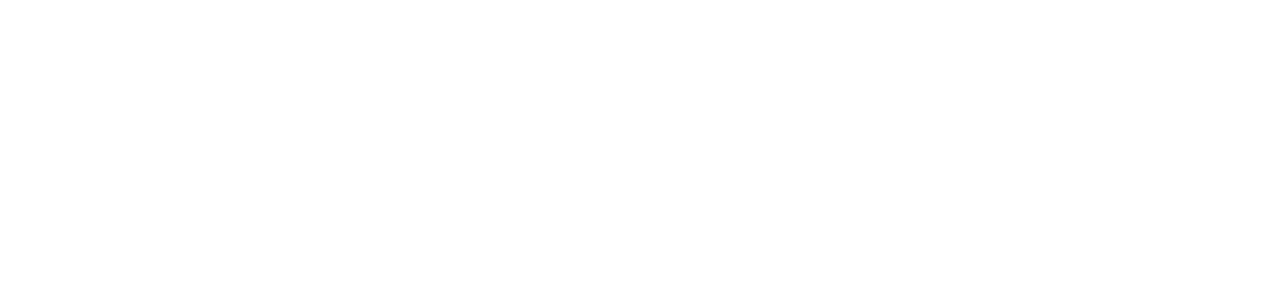
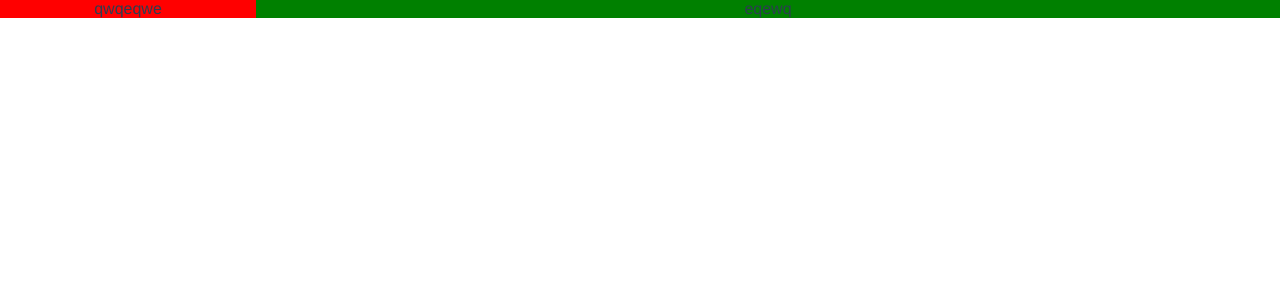
Before and after one commit to qwerOC/vueDemo, a Vue app in the folder vue/: page /#/HomeMain in a window 1280 px wide. Shown: the top 300 px of the page. Built offline with nearby package versions, Linux system fonts and the light colour scheme.

Commit message:
增加跳转

```diff
--- a/vue/src/components/HelloWorld.vue
+++ b/vue/src/components/HelloWorld.vue
@@ -72,7 +72,9 @@
       this.redex_url = UrlManager.codeImg + "?imgCodeKey=" + this.time;
     },
     click_login() {
-
+      this.$router.push({
+        path:'/HomeMain'
+      });
       var params = {
         email: this.email,
         imgCode: this.imgCode,
@@ -81,12 +83,12 @@
       };
       PublicSever.postLoginRequest(params)
         .then(res => {
-          if(res){
-          alert(res);
+          if (res) {
+            alert(res);
           }
         })
         .catch(err => {
-          alert('错误'+err);
+          alert("错误" + err);
         });
     }
   }
@@ -199,8 +201,7 @@
   width: 35%;
   height: 30px;
   margin-top: 3px;
-     cursor: pointer;
-
+  cursor: pointer;
 }
 .login_btn {
   background: #00c1e0;
--- a/vue/src/components/HomeMain.vue
+++ b/vue/src/components/HomeMain.vue
@@ -1,4 +1,15 @@
 <template>
+    <div class="main_contain">
+        <div class="main_left">
+            qwqeqwe
+        </div>
+
+        <div  class="main_right">
+            eqewq
+        </div>
+
+    </div>
+
 
 </template>
 
@@ -14,5 +25,20 @@
 </script>
 
 <style>
+.main_contain{
+    margin: 0 auto;
+    display: flex;
+    flex-direction: row;
+}
+.main_left{
+    width: 20%;
+    background-color: red;
+    height: 100%;
+}
+.main_right{
+    width: 80%;
+    background-color: green;
+    height: 100%;
+}
 
 </style>
--- a/vue/src/router/index.js
+++ b/vue/src/router/index.js
@@ -13,7 +13,7 @@
       component: HelloWorld
     },
     {
-      path: '/',
+      path: '/HomeMain',
       name: 'HomeMain',
       component: HomeMain
     }
```
